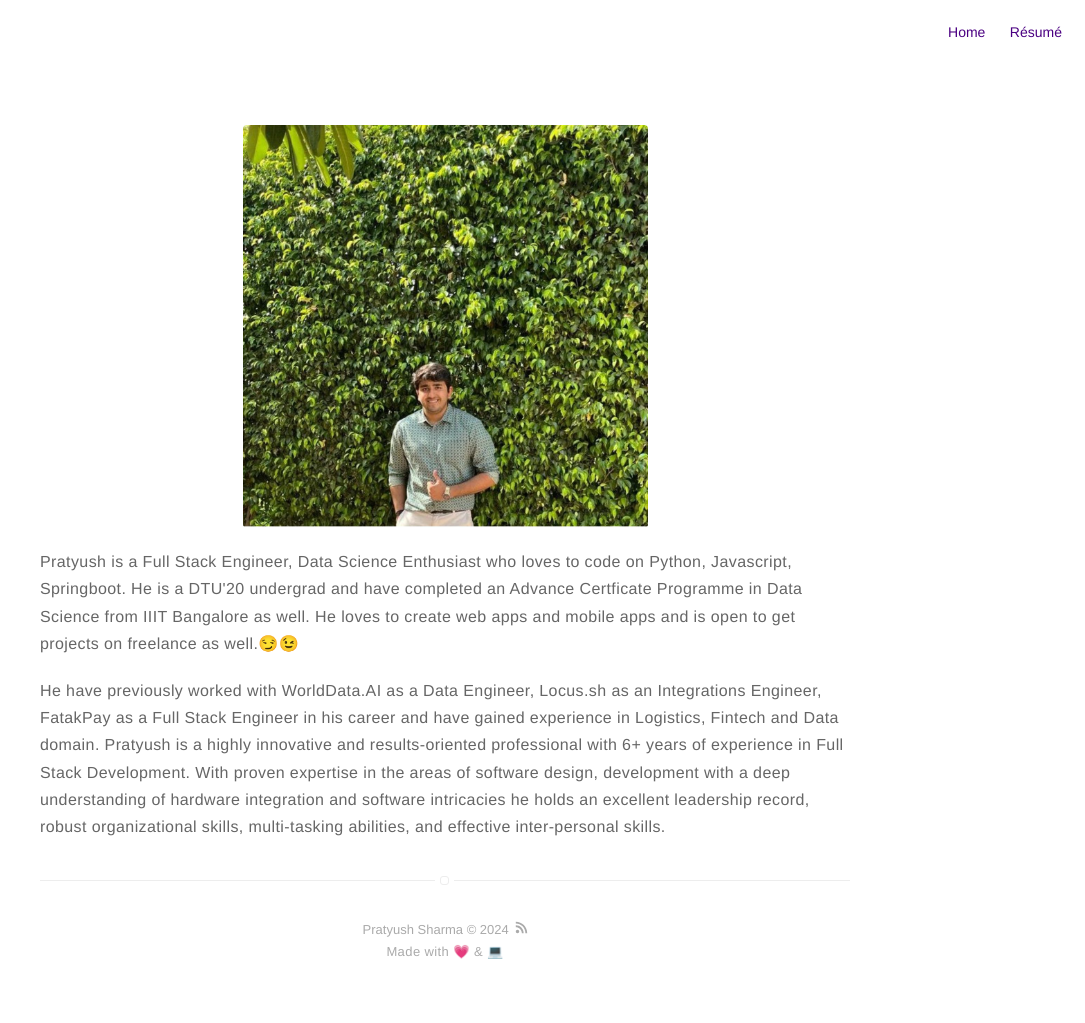
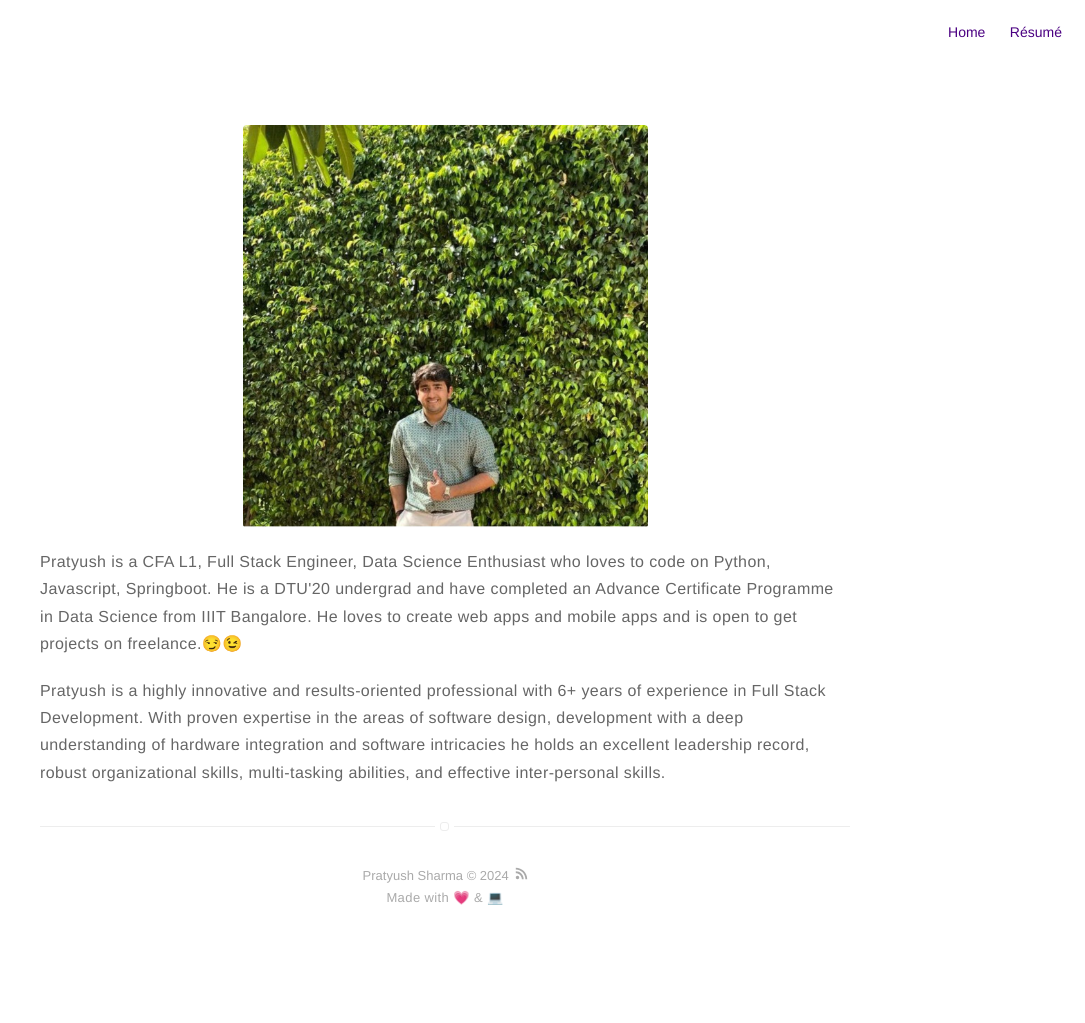
Before and after one commit to Pratyuxh/Pratyuxh.github.io, a Jekyll site: the page built from about.md, in a window 1280 px wide. Shown: the whole page, without its empty margins (195-1280 px from the left). Built offline with Jekyll 4.4.1, drawn with Linux system fonts in a browser that asks for light colours; after the commit the page ends 969 px from its top, so only the background shows below that.

Commit message:
Bio Changes

```diff
--- a/about.md
+++ b/about.md
@@ -5,9 +5,9 @@ layout: page
 ![Profile Image]({% if site.external-image %}{{ site.picture }}{% else %}{{ site.url }}/{{ site.picture }}{% endif %})
 
 <p>
-Pratyush is a Full Stack Engineer, Data Science Enthusiast who loves to code on Python, Javascript, Springboot. He is a DTU'20 undergrad and have completed an Advance Certficate Programme in Data Science from IIIT Bangalore as well. He loves to create web apps and mobile apps and is open to get projects on freelance as well.😏😉
+Pratyush is a CFA L1, Full Stack Engineer, Data Science Enthusiast who loves to code on Python, Javascript, Springboot. He is a DTU'20 undergrad and have completed an Advance Certificate Programme in Data Science from IIIT Bangalore. He loves to create web apps and mobile apps and is open to get projects on freelance.😏😉
 </p>
 
 <p>
-He have previously worked with WorldData.AI as a Data Engineer, Locus.sh as an Integrations Engineer, FatakPay as a Full Stack Engineer in his career and have gained experience in Logistics, Fintech and Data domain. Pratyush is a highly innovative and results-oriented professional with 6+ years of experience in Full Stack Development. With proven expertise in the areas of software design, development with a deep understanding of hardware integration and software intricacies he holds an excellent leadership record, robust organizational skills, multi-tasking abilities, and effective inter-personal skills.
+Pratyush is a highly innovative and results-oriented professional with 6+ years of experience in Full Stack Development. With proven expertise in the areas of software design, development with a deep understanding of hardware integration and software intricacies he holds an excellent leadership record, robust organizational skills, multi-tasking abilities, and effective inter-personal skills.
 </p>
```
